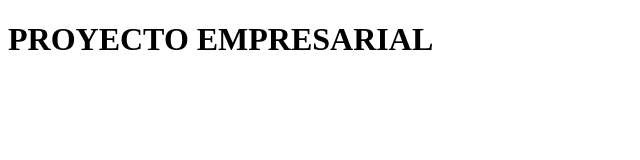
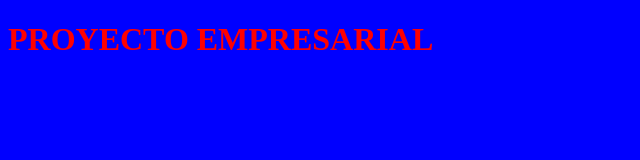
Before and after one commit to Antonio6GM/CursoGit, a plain HTML site: page index.html in a window 1280 px wide. Shown: the whole page, without its empty margins (0-640 px from the left). Drawn offline with Linux system fonts and the light colour scheme.

Commit message:
Negrita y color rojo

```diff
--- a/css/estilos.css
+++ b/css/estilos.css
@@ -1,4 +1,6 @@
-#charset "utf-8";
+@charset "utf-8";
 body{
 	background-color: #00F;
+	font-weight:bold;
+	color:#F00;
 }
```
